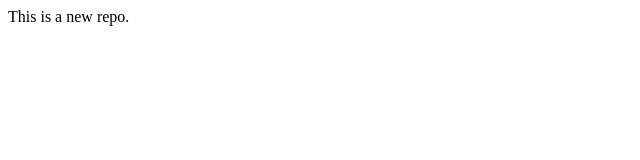
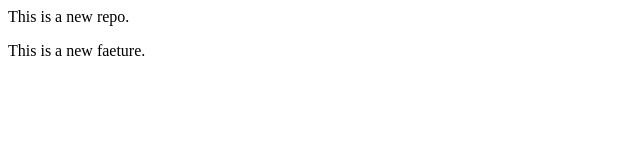
Before and after one commit to DevopViraj/LocalRepo, a plain HTML site: page index.html in a window 1280 px wide. Shown: the whole page, without its empty margins (0-640 px from the left). Drawn offline with Linux system fonts and the light colour scheme.

Commit message:
Add a new feature

```diff
--- a/index.html
+++ b/index.html
@@ -1 +1,2 @@
 <p>This is a new repo.</p>
+<P>This is a new faeture.</P>
```
